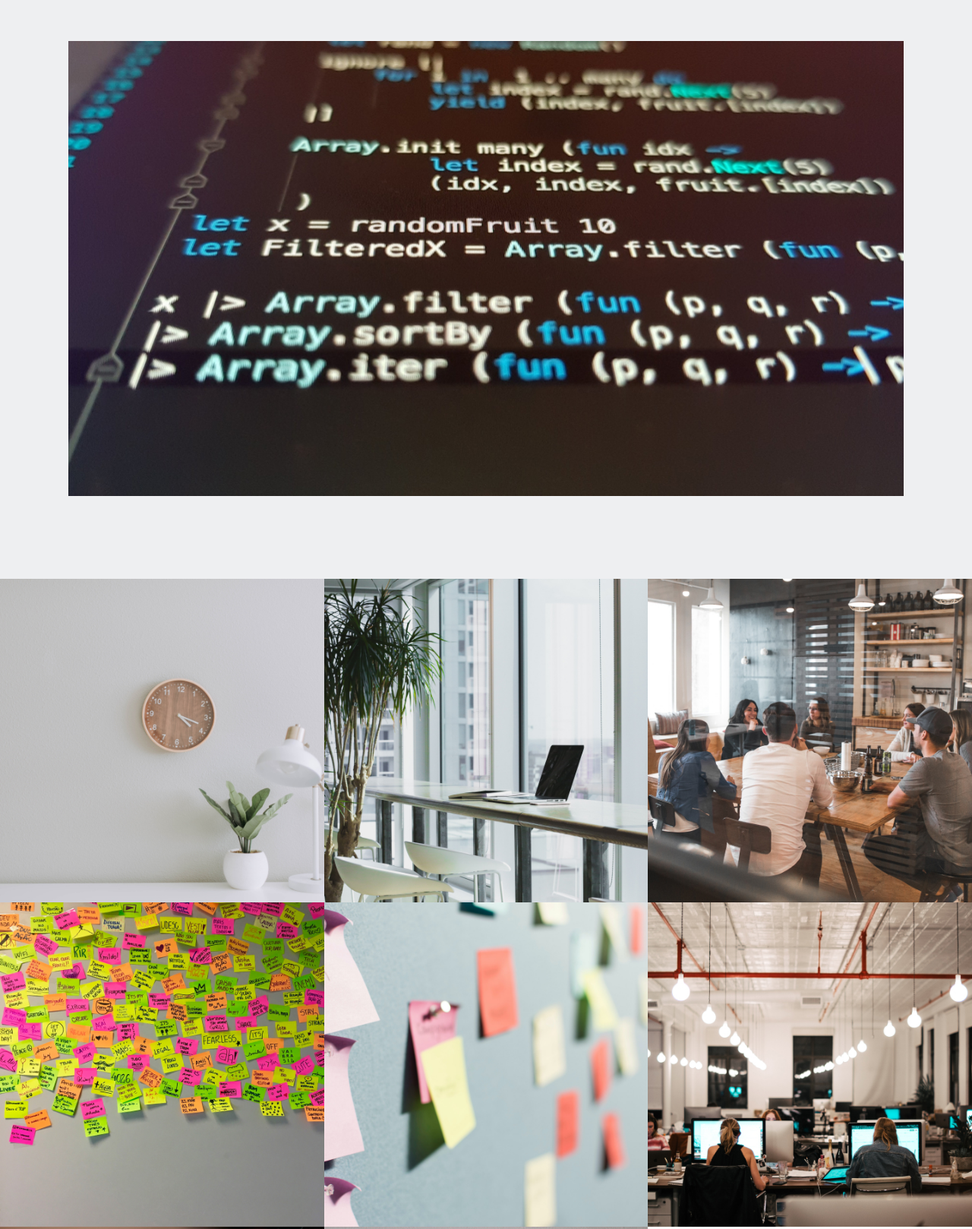
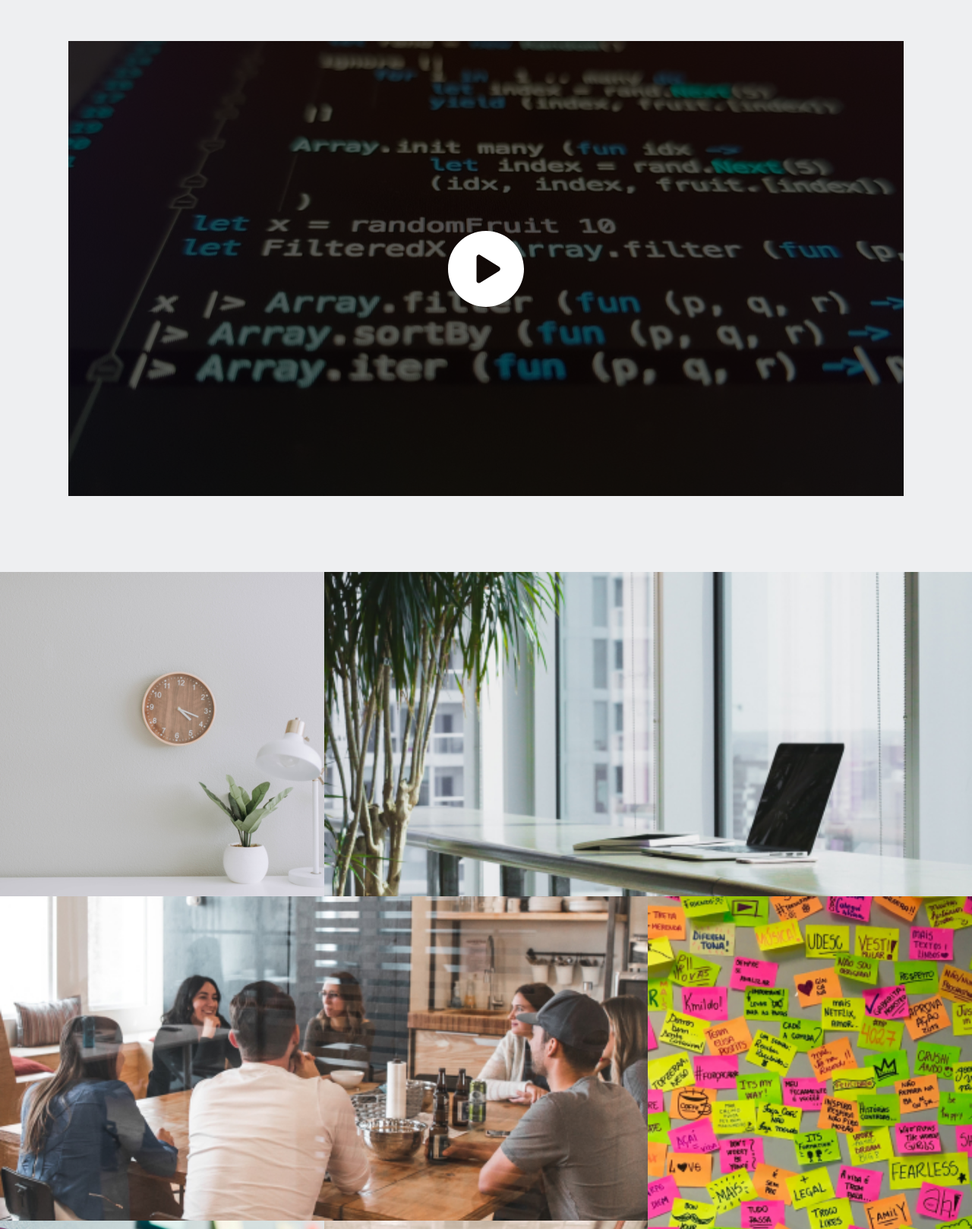
Before and after one commit to CrashXD/WD, a plain HTML site: page index.html in a window 1280 px wide. Shown: the part 1918-3536 px from the top of the page at 76% size. Drawn offline with nearby package versions, Linux system fonts and the light colour scheme.

Commit message:
grid dense

```diff
--- a/index.html
+++ b/index.html
@@ -198,15 +198,17 @@
                 data-fancybox="gallery">
                 <img src="images/gallery-1.jpg" alt="">
             </a>
-            <a href="images/gallery-original-2.jpg" class="gallery__item"
+            <a href="images/gallery-original-2.jpg"
+                class="gallery__item gallery__item_width2"
                 data-fancybox="gallery">
                 <img src="images/gallery-2.jpg" alt="">
             </a>
-            <a href="images/gallery-original-3.jpg" class="gallery__item"
+            <a href="images/gallery-original-3.jpg" class="gallery__item gallery__item_width2"
                 data-fancybox="gallery">
                 <img src="images/gallery-3.jpg" alt="">
             </a>
-            <a href="images/gallery-original-4.jpg" class="gallery__item"
+            <a href="images/gallery-original-4.jpg"
+                class="gallery__item gallery__item_height2"
                 data-fancybox="gallery">
                 <img src="images/gallery-4.jpg" alt="">
             </a>
@@ -214,7 +216,7 @@
                 data-fancybox="gallery">
                 <img src="images/gallery-5.jpg" alt="">
             </a>
-            <a href="images/gallery-original-6.jpg" class="gallery__item"
+            <a href="images/gallery-original-6.jpg" class="gallery__item gallery__item_height2"
                 data-fancybox="gallery">
                 <img src="images/gallery-6.jpg" alt="">
             </a>
--- a/scss/about/about.scss
+++ b/scss/about/about.scss
@@ -29,6 +29,7 @@
 
     &__video {
         align-self: stretch;
+        position: relative;
 
         video {
             width: 100%;
@@ -37,6 +38,31 @@
 
         img {
             width: 100%;
+            display: block;
+        }
+
+        &:before {
+            @include beforeHover(.65);
+        }
+
+        &:after {
+            @include beforeHover(1);
+        }
+
+        &:before {
+            background-color: black;
+        }
+
+        &:after {
+            background-image: url('../images/play.svg');
+            background-repeat: no-repeat;
+            background-position: center;
+        }
+
+        &:hover {
+            &:before {
+                opacity: .8;
+            }
         }
     }
 
--- a/scss/gallery/gallery.scss
+++ b/scss/gallery/gallery.scss
@@ -3,10 +3,21 @@
     grid-template-columns:
         repeat(auto-fit,
             minmax(400px, 1fr));
+    grid-auto-flow: row dense;
 
     &__item {
         aspect-ratio: 1 / 1;
         position: relative;
+
+        &_width2 {
+            grid-column-end: span 2;
+            aspect-ratio: 2 / 1;
+        }
+
+        &_height2 {
+            grid-row-end: span 2;
+            aspect-ratio: 1 / 2;
+        }
 
         img {
             display: block;
@@ -15,16 +26,12 @@
             object-fit: cover;
         }
 
-        &:before, &:after {
-            content: "";
-            width: 100%;
-            height: 100%;
-            display: block;
-            position: absolute;
-            transition: .3s;
-            opacity: 0;
-            top: 0;
-            left: 0;
+        &:before {
+            @include beforeHover(0);
+        }
+
+        &:after {
+            @include beforeHover(1);
         }
 
         &:before {
@@ -35,16 +42,37 @@
             background-image: url('../images/eye.svg');
             background-repeat: no-repeat;
             background-position: center;
+            background-size: 0;
         }
 
         &:hover {
             &:before, &:after {
                 opacity: 1;
             }
+
+            &:after {
+                background-size: 100px;
+            }
+        }
+    }
+
+    @media (max-width: 800px) {
+        &__item {
+            &_width2 {
+                grid-column-end: span 1;
+            }
         }
     }
 
     @media (max-width: $mobile) {
         grid-template-columns: 1fr;
+
+        &__item {
+            &_width2, &_height2 {
+                grid-column-end: span 1;
+                grid-row-end: span 1;
+                aspect-ratio: 1 / 1;
+            }
+        }
     }
 }
--- a/scss/mixin.scss
+++ b/scss/mixin.scss
@@ -15,3 +15,15 @@
     flex-wrap: wrap;
     gap: 48px;
 }
+
+@mixin beforeHover($opacity) {
+    content: "";
+    width: 100%;
+    height: 100%;
+    display: block;
+    position: absolute;
+    top: 0;
+    left: 0;
+    transition: .3s;
+    opacity: $opacity;
+}
```
Also changed, not shown: images/play.svg (added), styles/main.css, 1 other file.
